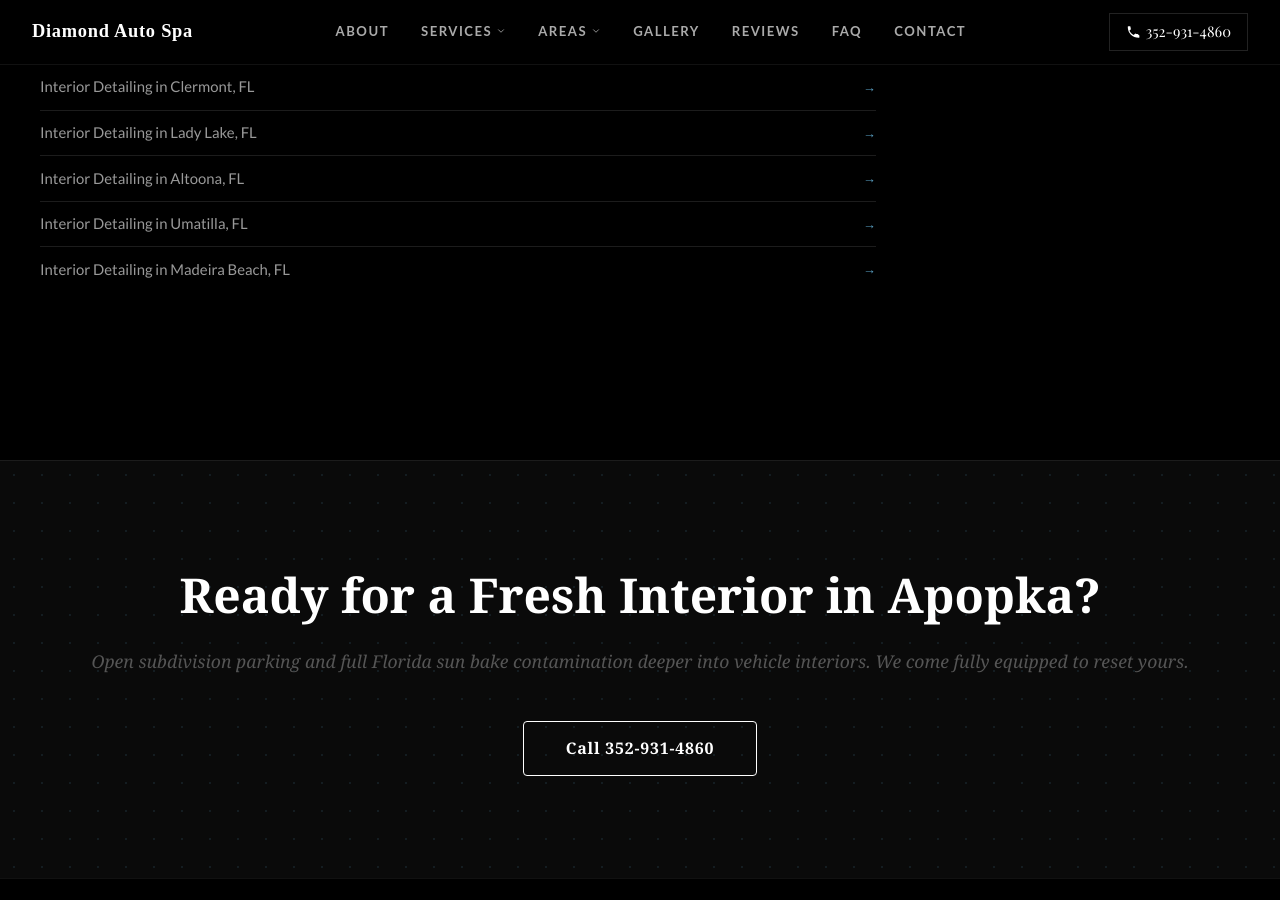
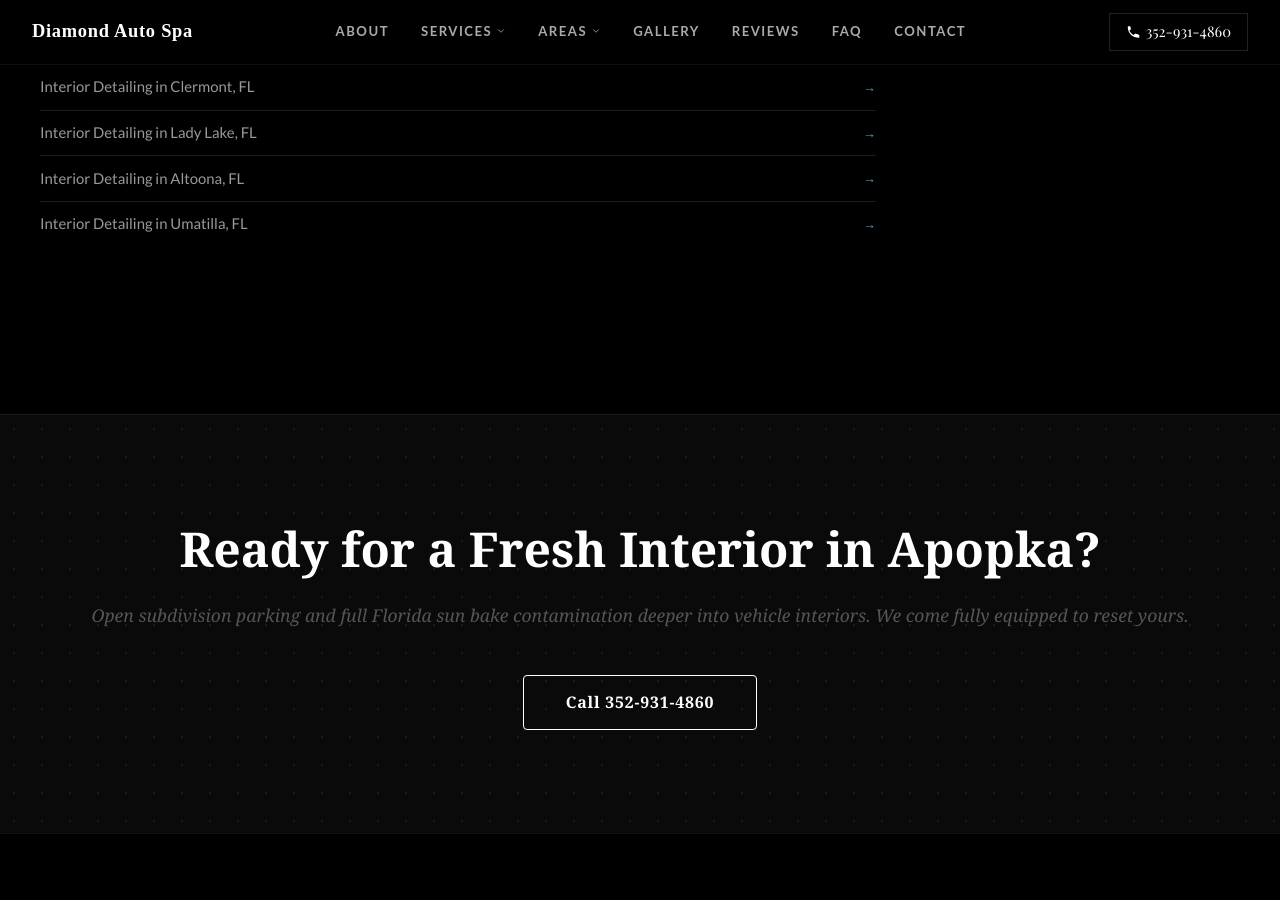
Before and after one commit to JamesBrownR/Diamond-Auto-Spa-Detailing, a Jekyll site: the page built from service-area/apopka-fl/interior-detailing/index.html, in a window 1280 px wide and 900 px high, scrolled down 5107 px. Built offline with Jekyll 4.4.1, drawn with Linux system fonts in a browser that asks for light colours; some web fonts are replaced.

Commit message:
Update index.html

```diff
--- a/service-area/apopka-fl/interior-detailing/index.html
+++ b/service-area/apopka-fl/interior-detailing/index.html
@@ -308,7 +308,6 @@ description: Professional mobile interior detailing in Apopka, FL. Steam cleanin
                 <li><a href="/service-area/lady-lake-fl/interior-detailing/">Interior Detailing in Lady Lake, FL</a></li>
                 <li><a href="/service-area/altoona-fl/interior-detailing/">Interior Detailing in Altoona, FL</a></li>
                 <li><a href="/service-area/umatilla-fl/interior-detailing/">Interior Detailing in Umatilla, FL</a></li>
-                <li><a href="/service-area/madeira-beach-fl/interior-detailing/">Interior Detailing in Madeira Beach, FL</a></li>
             </ul>
         </div>
 
```
